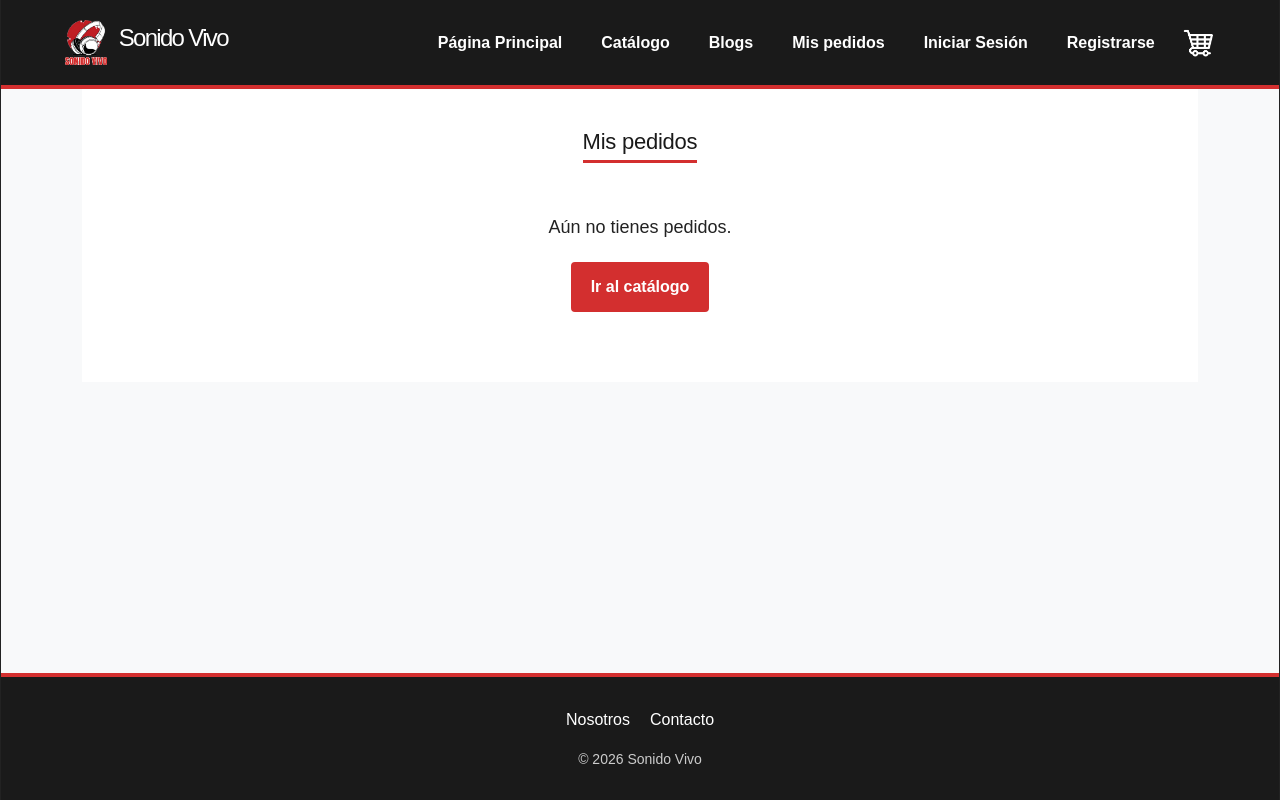
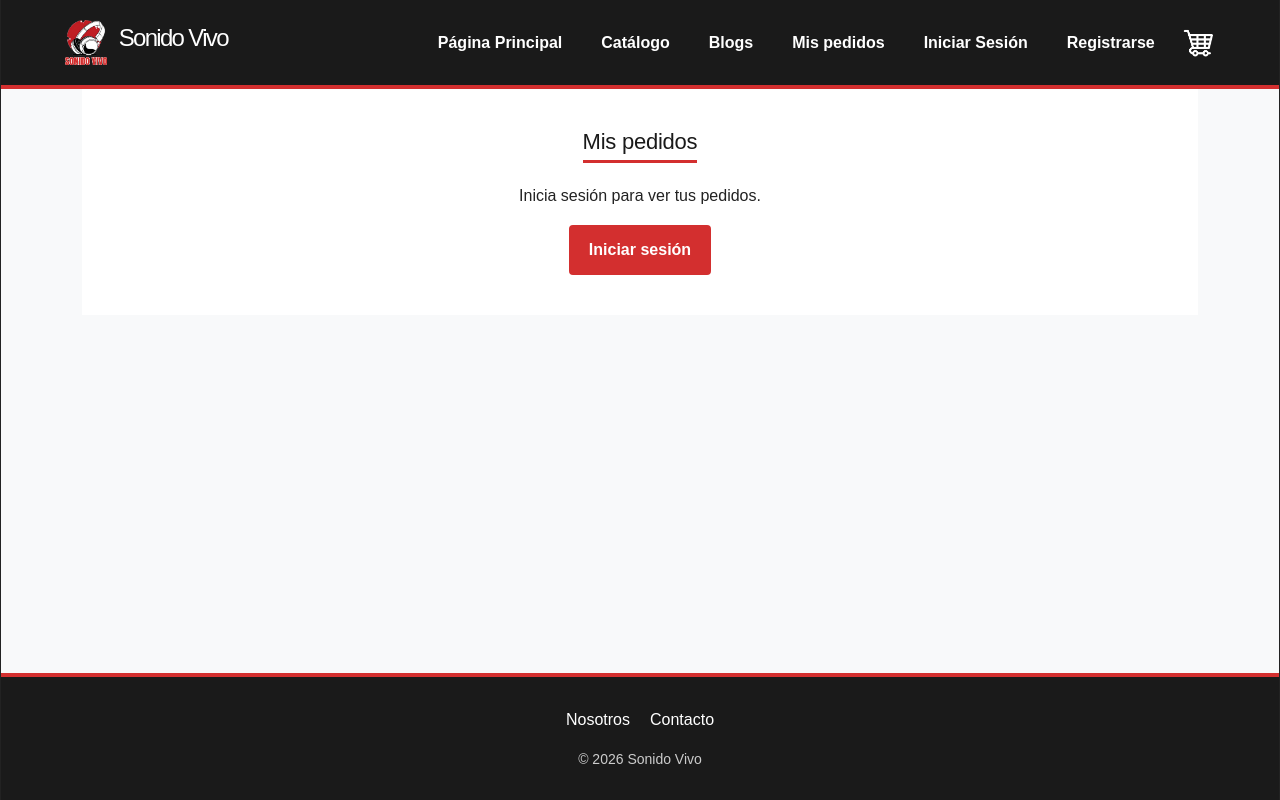
Before and after one commit to CodedbyMeTheGreatest/tienda-sonido-vivo, a React (Vite) app: page /mis-pedidos in a window 1280 px wide. Built offline with nearby package versions, Linux system fonts and the light colour scheme.

Commit message:
fix: Correccion de errores de redireccionamiento y logica en proceso de compra

```diff
--- /dev/null
+++ b/src/components/molecules/AvisoInicioSesion.jsx
@@ -0,0 +1,15 @@
+import { Link } from "react-router-dom";
+
+function AvisoInicioSesion(props) {
+    return (
+        <section className="resultado-compra">
+            <h2>{props.titulo}</h2>
+            <p>{props.mensaje}</p>
+            <Link to="/login" className="boton-carrito boton-carrito-primario">
+                Iniciar sesión
+            </Link>
+        </section>
+    );
+}
+
+export default AvisoInicioSesion;
--- a/src/context/CarritoContext.jsx
+++ b/src/context/CarritoContext.jsx
@@ -1,5 +1,5 @@
 import { createContext, useContext, useState, useEffect } from "react";
-import { puedeAgregar } from "../utils/pedidos"
+import { limitarCantidad, puedeAgregar } from "../utils/pedidos"
 
 const CarritoContext = createContext(null)
 
@@ -19,7 +19,10 @@ export function CarritoProvider(props) {
   function añadir(producto, cantidadAñadir = 1) {
     setItems((actual) => {
       const existente = actual.find((i) => i.producto.codigo === producto.codigo)
-      if (!puedeAgregar(existente ? existente.cantidad : 0, producto.stock)) return actual
+      const cantidadActual = existente ? existente.cantidad : 0
+      const nuevaCantidad = limitarCantidad(cantidadActual + cantidadAñadir, producto.stock)
+
+      if (nuevaCantidad <= cantidadActual) return actual
 
       if (existente) {
         return actual.map((i) =>
--- a/src/pages/Checkout.jsx
+++ b/src/pages/Checkout.jsx
@@ -9,6 +9,7 @@ import { usePedidos } from "../context/PedidoContext";
 import { useProductos } from "../context/ProductContext";
 import { useTituloPagina } from "../hooks/useTituloPagina";
 import { ENTREGA_DESPACHO, aLineasPedido } from "../utils/pedidos";
+import AvisoInicioSesion from "../components/molecules/AvisoInicioSesion";
 
 export default function Checkout() {
     const navigate = useNavigate();
@@ -40,7 +41,15 @@ export default function Checkout() {
         navigate(`/compra-exitosa/${pedido.id}`);
     }
 
-    const { valores, errores, alCambiar, alEnviar } = useCheckout(usuario.direccion ?? "", confirmar);
+    const { valores, errores, alCambiar, alEnviar } = useCheckout(usuario?.direccion ?? "", confirmar);
+
+    if (!usuario) {
+    return (
+        <PlantillaPublica>
+            <AvisoInicioSesion titulo="Confirmar pedido" mensaje="Inicia sesión para confirmar tu pedido." />
+        </PlantillaPublica>
+    );
+}
 
     if (items.length === 0) {
         return (
--- a/src/pages/CompraExitosa.jsx
+++ b/src/pages/CompraExitosa.jsx
@@ -9,7 +9,7 @@ export default function CompraExitosa() {
     const { id } = useParams();
     const { pedidos } = usePedidos();
     const { usuario } = useSesion();
-    const pedido = pedidos.find((p) => p.id === id && p.clienteRun === usuario.run);
+    const pedido = pedidos.find((p) => p.id === id && p.clienteRun === usuario?.run);
 
     useTituloPagina("Compra exitosa");
 
--- a/src/pages/MisPedidos.jsx
+++ b/src/pages/MisPedidos.jsx
@@ -3,12 +3,21 @@ import ListaPedidos from "../components/organisms/ListaPedidos";
 import { usePedidos } from "../context/PedidoContext";
 import { useSesion } from "../context/SesionContext";
 import { useTituloPagina } from "../hooks/useTituloPagina";
+import AvisoInicioSesion from "../components/molecules/AvisoInicioSesion";
 
 export default function MisPedidos() {
     const { pedidos } = usePedidos();
     const { usuario } = useSesion();
 
     useTituloPagina("Mis pedidos");
+
+    if(!usuario) {
+        return (
+        <PlantillaPublica>
+            <AvisoInicioSesion titulo="Mis pedidos" mensaje="Inicia sesión para ver tus pedidos." />
+        </PlantillaPublica>
+        );
+    }
 
     const propios = pedidos.filter((p) => p.clienteRun === usuario.run).reverse();
 
--- a/src/utils/pedidos.js
+++ b/src/utils/pedidos.js
@@ -2,8 +2,12 @@ export const ESTADOS_PEDIDO = ['En preparación', 'Despachado', 'Entregado']
 export const ENTREGAS = ['Despacho a domicilio', 'Retiro en tienda']
 export const ENTREGA_DESPACHO = ENTREGAS[0]
 
+export function limitarCantidad(cantidad, stock) {
+  return Math.max(0, Math.min(cantidad, stock))
+}
+
 export function puedeAgregar(cantidadActual, stock) {
-  return stock > 0 && cantidadActual < stock
+  return limitarCantidad(cantidadActual + 1, stock) > cantidadActual
 }
 
 export function aLineasPedido(items) {
```
